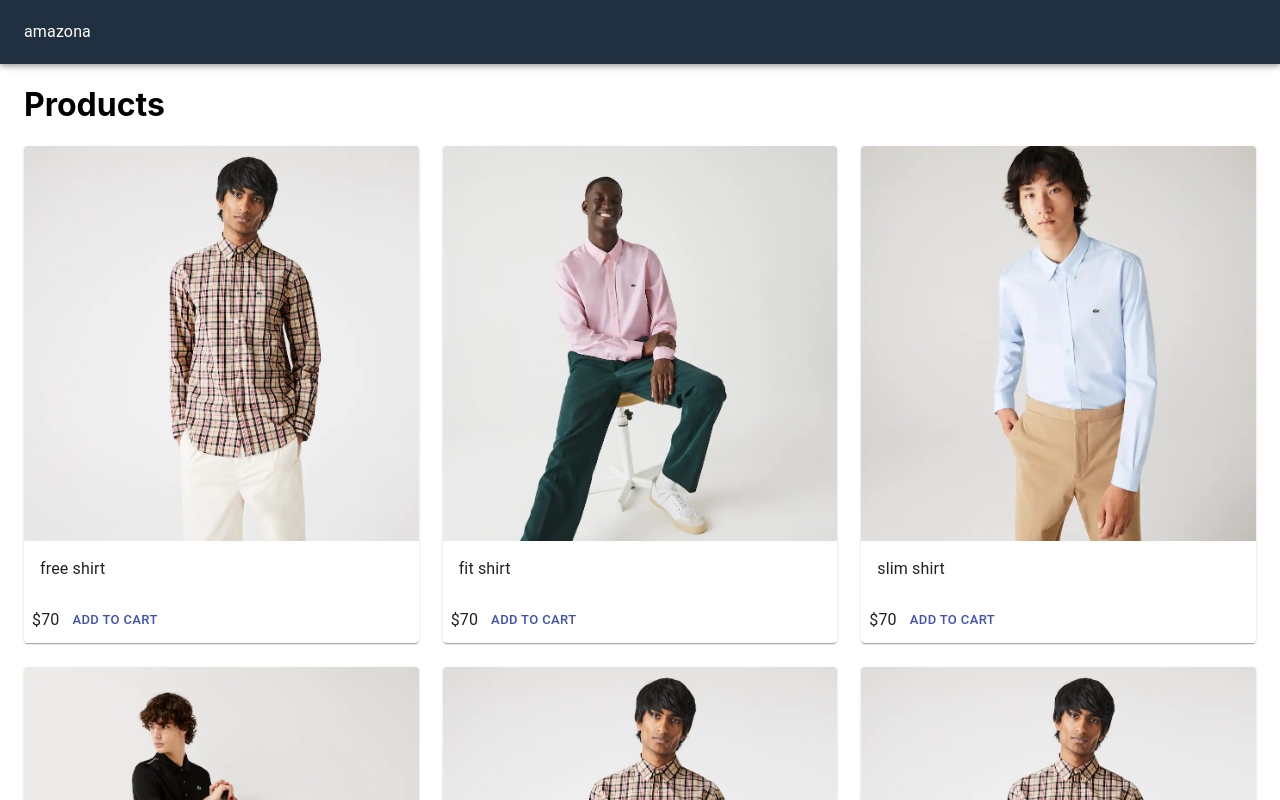
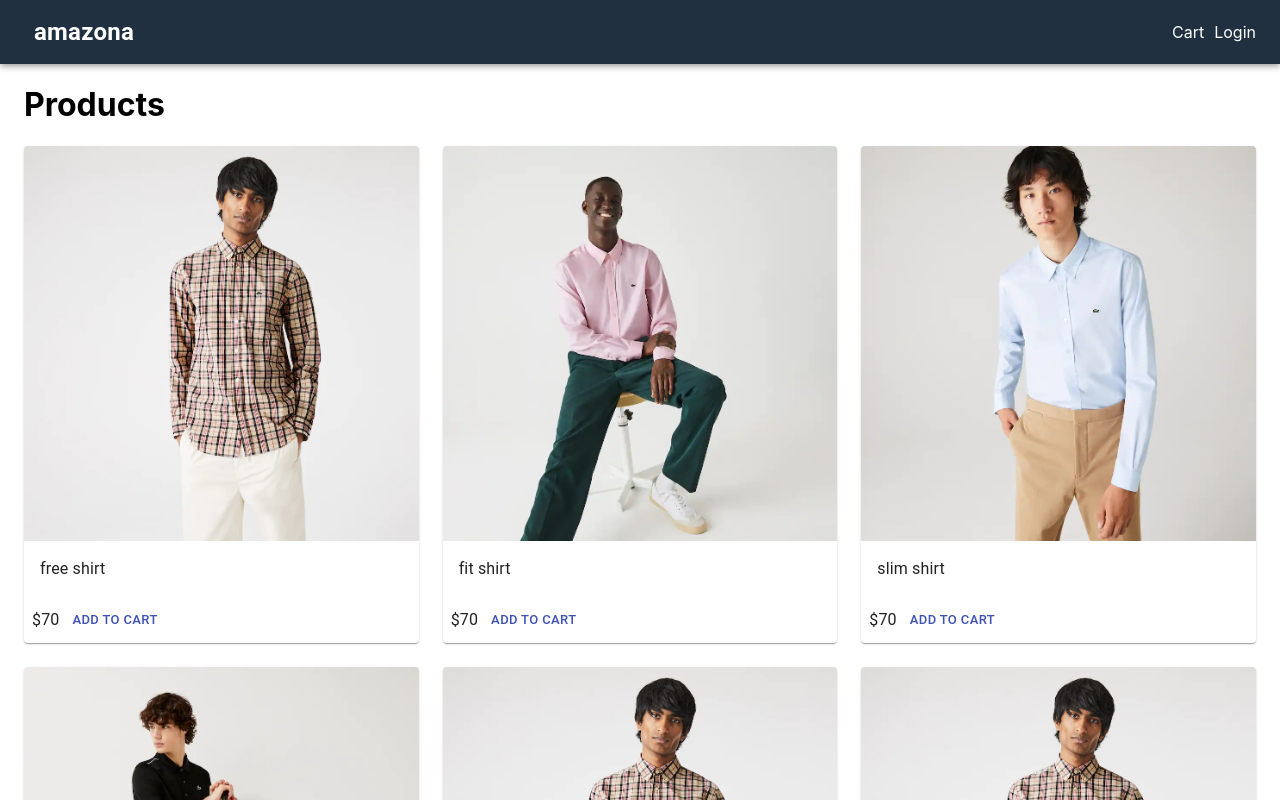
Before and after one commit to hamzaumar8/NextJs-Amazona, a Next.js app: page / in a window 1280 px wide. Shown: the top 800 px of the page. Built offline with nearby package versions, Linux system fonts and the light colour scheme.

Commit message:
add links to header

```diff
--- a/components/Layout.js
+++ b/components/Layout.js
@@ -1,7 +1,14 @@
 import React from "react";
 import Head from "next/head";
-import { AppBar, Container, Toolbar, Typography } from "@material-ui/core";
+import {
+  AppBar,
+  Container,
+  Link,
+  Toolbar,
+  Typography,
+} from "@material-ui/core";
 import useStyles from "../utils/styles";
+import NextLink from "next/link";
 
 export default function Layout({ children }) {
   const classes = useStyles();
@@ -12,7 +19,20 @@
       </Head>
       <AppBar position="static" className={classes.navbar}>
         <Toolbar>
-          <Typography>amazona</Typography>
+          <NextLink href="/" passHref>
+            <Link>
+              <Typography className={classes.brand}>amazona</Typography>
+            </Link>
+          </NextLink>
+          <div className={classes.grow}></div>
+          <div>
+            <NextLink href="/cart" passHref>
+              <Link>Cart</Link>
+            </NextLink>
+            <NextLink href="/login" passHref>
+              <Link>Login</Link>
+            </NextLink>
+          </div>
         </Toolbar>
       </AppBar>
       <Container className={classes.main}>{children}</Container>
--- a/utils/styles.js
+++ b/utils/styles.js
@@ -8,6 +8,14 @@
       marginLeft: 10,
     },
   },
+  brand: {
+    fontWeight: "bold",
+    fontSize: "1.5rem",
+  },
+
+  grow: {
+    flexGrow: 1,
+  },
   main: {
     minHeight: "80vh",
   },
```
